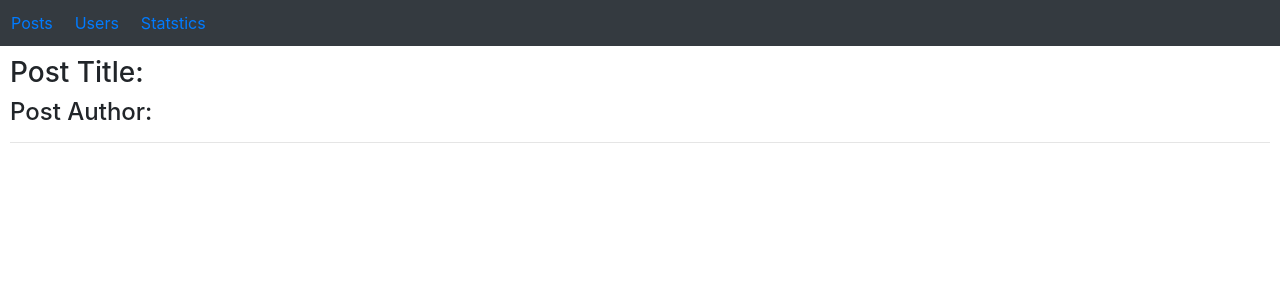
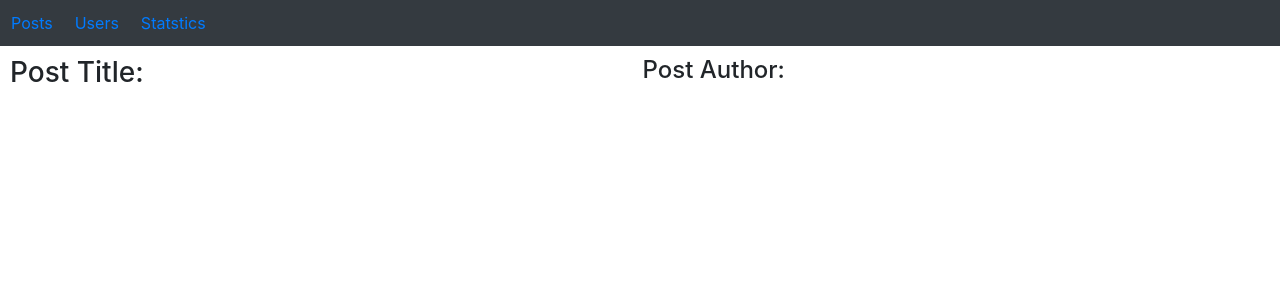
Before and after one commit to cipriRusu/Blogtype-Application, a React (Create React App) app in the folder blog-ui-react/: page /posts/1 in a window 1280 px wide. Shown: the top 300 px of the page. Built offline with nearby package versions, Linux system fonts and the light colour scheme; no server answers.

Commit message:
Added additionl styling for post

```diff
--- a/blog-ui-react/src/components/PostStyle.sass
+++ b/blog-ui-react/src/components/PostStyle.sass
@@ -1,2 +1,21 @@
 .PostContainer
     padding: 10px
+    display: grid
+    grid-template-columns: 1fr 1fr;
+    grid-template-rows: 1fr 1fr;
+    column-gap: 5px;
+    row-gap: 10px;
+    grid-auto-rows: 1fr;
+    grid-auto-columns: 1fr;
+
+.PostHeaderContainer
+    grid-column-start: 0
+    grid-column-end: 0
+    grid-row-start: 0
+    grid-row-end: 0
+
+.PostContentContainer
+    grid-column-start: 2
+    grid-columns-end: 2
+    grid-row-start: 2
+    grid-row-end: 2
```
